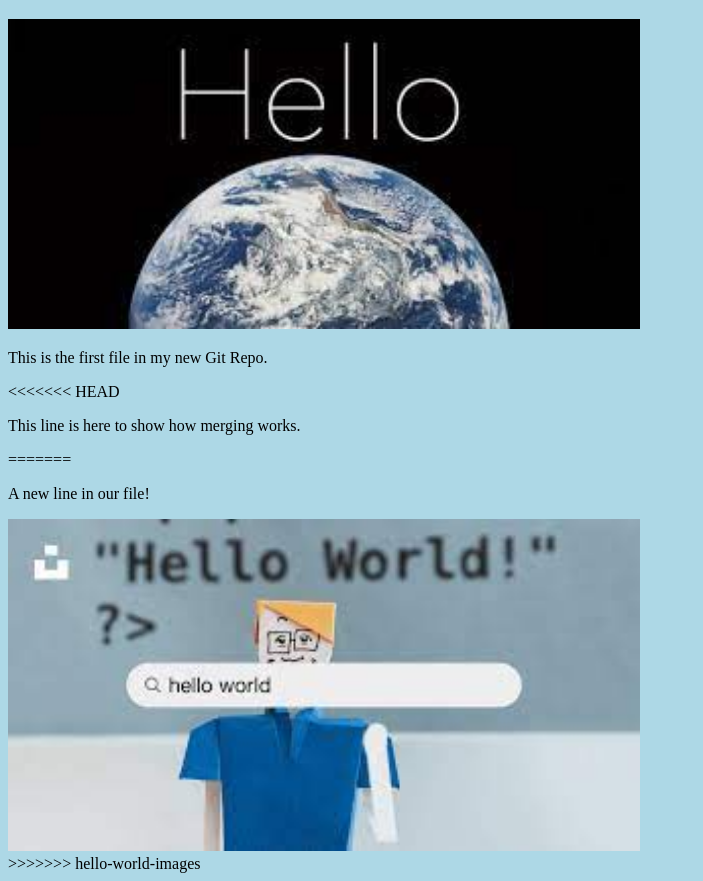
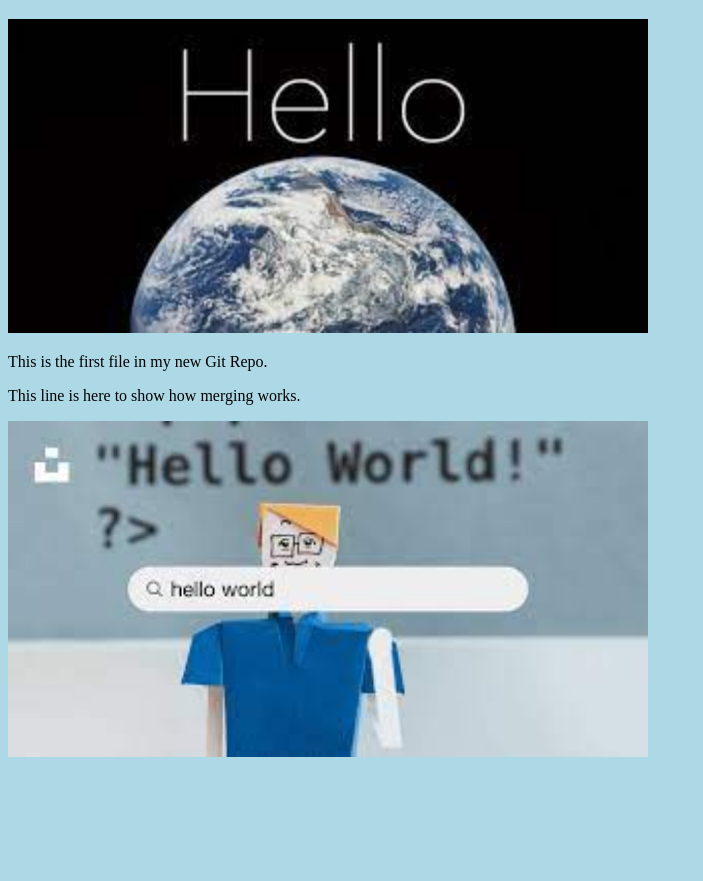
Before and after one commit to jpandya1791/hello-world, a plain HTML site: page index.html in a window 1280 px wide. Shown: the part 61-942 px from the top of the page, without its empty margins (0-703 px from the left). After the commit the page ends 830 px from the top, so only its background shows below. Drawn offline with Linux system fonts and the light colour scheme.

Commit message:
Updated index.html. Resized image

```diff
--- a/index.html
+++ b/index.html
@@ -7,14 +7,10 @@
 <body>
 
 <h1>Hello world!</h1>
-<div><img src="img_hello_world.jpg" alt="Hello World from Space" style="width:50%;max-width:720px"></div>
+<div><img src="img_hello_world.jpg" alt="Hello World from Space" style="width:100%;max-width:640px"></div>
 <p>This is the first file in my new Git Repo.</p>
-<<<<<<< HEAD
 <p>This line is here to show how merging works.</p>
-=======
-<p>A new line in our file!</p>
-<div><img src="img_hello_git.jpg" alt="Hello Git" style="width:50%;max-width:640px"></div>
->>>>>>> hello-world-images
+<div><img src="img_hello_git.jpg" alt="Hello Git" style="width:100%;max-width:640px"></div>
 
 </body>
 </html>
```
